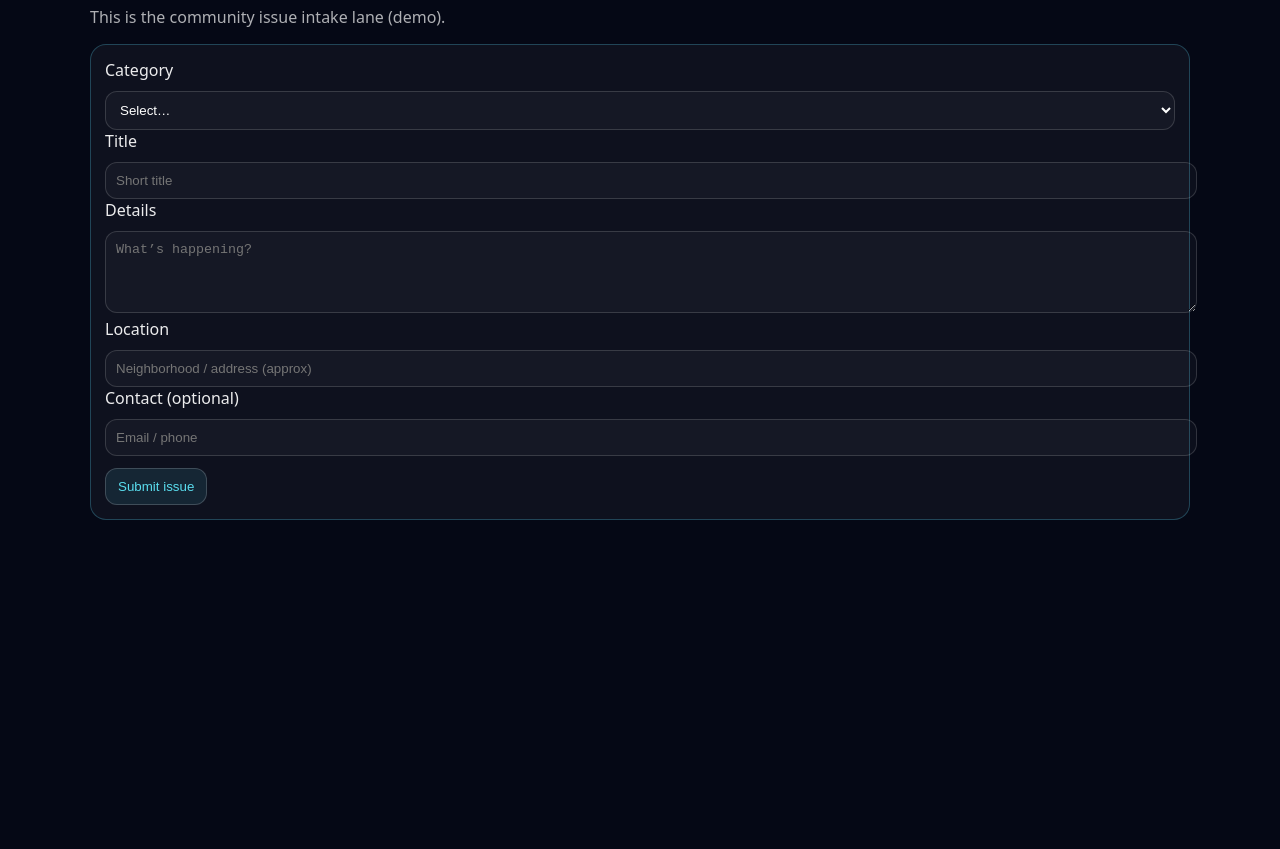
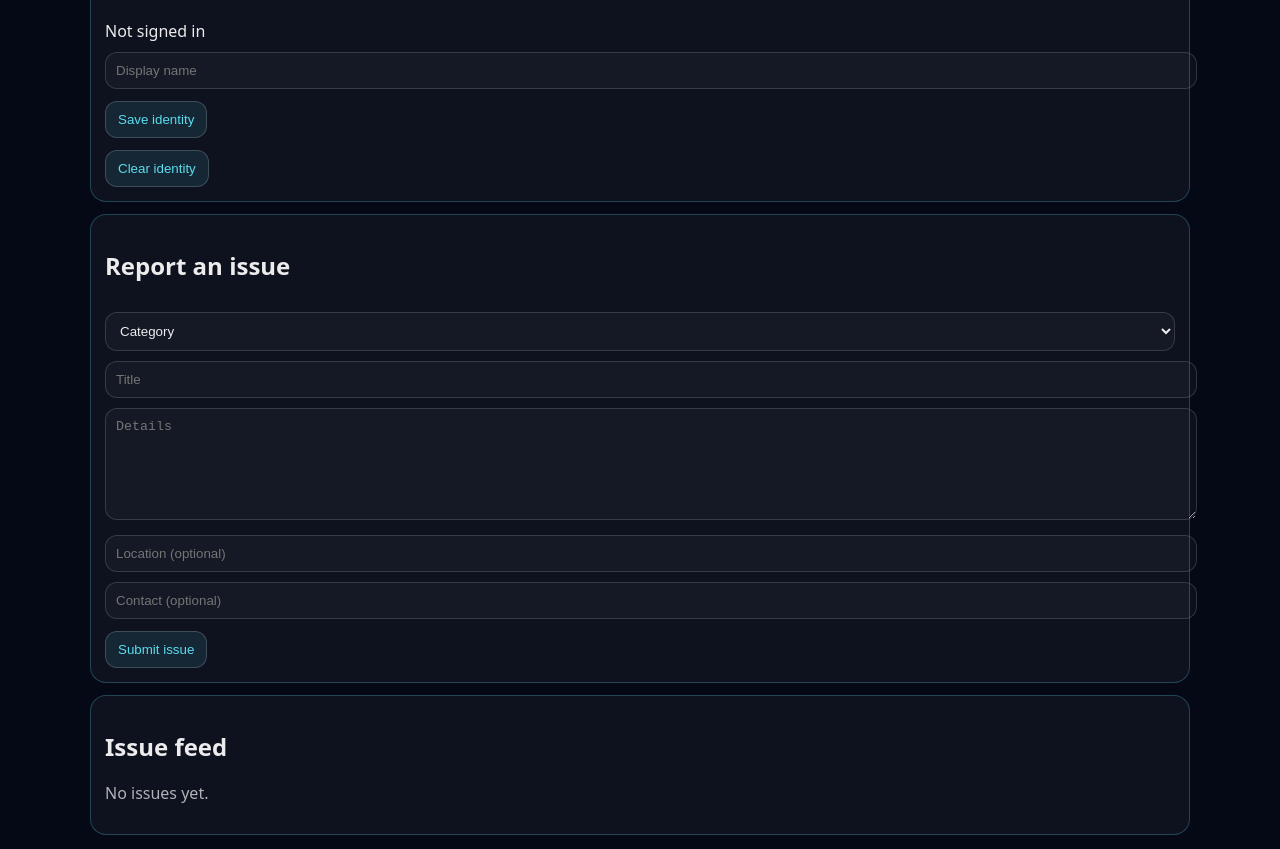
Before and after one commit to jroger86/civic-hub, a plain HTML site: page issues.html in a window 1280 px wide. Shown: the part 163-1012 px from the top of the page. Before the commit the page ends 800 px from the top, so only its background shows below. Drawn offline with Linux system fonts and the light colour scheme.

Commit message:
Update issues.html

```diff
--- a/issues.html
+++ b/issues.html
@@ -12,10 +12,12 @@
     nav a{padding:8px 10px;border:1px solid rgba(255,255,255,.10);border-radius:999px;color:rgba(255,255,255,.68)}
     nav a:hover{border-color:#5addee;color:#5addee}
     .wrap{max-width:1100px;margin:0 auto;padding:14px}
-    .card{border:1px solid rgba(90,221,255,.25);background:rgba(255,255,255,.04);border-radius:16px;padding:14px}
-    input,textarea,select{width:100%;margin-top:10px;border-radius:12px;padding:10px;border:1px solid rgba(255,255,255,.15);background:rgba(255,255,255,.03);color:white}
-    select option{color:#070d1f;background:#fff}
-    button{margin-top:12px;padding:10px 12px;border-radius:12px;border:1px solid rgba(255,255,255,.18);background:rgba(90,221,255,.10);color:#5addee}
+    .card{border:1px solid rgba(90,221,255,.25);background:rgba(255,255,255,.04);border-radius:16px;padding:14px;margin-top:12px}
+    input,textarea,select{width:100%;margin-top:10px;border-radius:12px;padding:10px;border:1px solid rgba(255,255,255,.15);background:rgba(255,255,255,.03);color:rgba(255,255,255,.92)}
+    textarea{min-height:90px}
+    button{margin-top:12px;padding:10px 12px;border-radius:12px;border:1px solid rgba(255,255,255,.18);background:rgba(90,221,255,.10);color:#5addee;cursor:pointer}
+    .badge{display:inline-block;padding:2px 8px;border-radius:999px;border:1px solid rgba(255,255,255,.2);font-size:12px;color:rgba(255,255,255,.68)}
+    .hr{height:1px;background:rgba(255,255,255,.1);margin:12px 0}
   </style>
 </head>
 <body>
@@ -35,30 +37,149 @@
     </header>
 
     <main>
-      <h1>Report an Issue</h1>
-      <p style="color:rgba(255,255,255,.68)">This is the community issue intake lane (demo).</p>
+      <section class="card">
+        <h2>Identity</h2>
+        <div id="profileStatus">Loading...</div>
+        <form id="profileForm">
+          <input id="displayName" name="displayName" placeholder="Display name" autocomplete="name" required>
+          <button type="submit">Save identity</button>
+        </form>
+        <button id="clearProfile" type="button">Clear identity</button>
+      </section>
 
       <section class="card">
-        <label>Category</label>
-        <select>
-          <option value="">Select…</option>
-          <option>Safety</option>
-          <option>Infrastructure</option>
-          <option>Health</option>
-          <option>Environment</option>
-          <option>Other</option>
-        </select>
-        <label>Title</label>
-        <input type="text" placeholder="Short title" />
-        <label>Details</label>
-        <textarea rows="4" placeholder="What’s happening?" ></textarea>
-        <label>Location</label>
-        <input type="text" placeholder="Neighborhood / address (approx)" />
-        <label>Contact (optional)</label>
-        <input type="text" placeholder="Email / phone" />
-        <button type="button" onclick="alert('Prototype: issue submitted (local-only demo).')">Submit issue</button>
+        <h2>Report an issue</h2>
+        <form id="issueForm">
+          <select name="category" required>
+            <option value="">Category</option>
+            <option>Safety</option>
+            <option>Housing</option>
+            <option>Transportation</option>
+            <option>Public Services</option>
+            <option>Environment</option>
+            <option>Other</option>
+          </select>
+          <input name="title" placeholder="Title" required>
+          <textarea name="details" placeholder="Details"></textarea>
+          <input name="location" placeholder="Location (optional)">
+          <input name="contact" placeholder="Contact (optional)">
+          <button type="submit">Submit issue</button>
+        </form>
+      </section>
+
+      <section class="card">
+        <h2>Issue feed</h2>
+        <div id="issuesList"></div>
       </section>
     </main>
   </div>
+
+  <script src="app.js"></script>
+  <script>
+    const profileStatus = document.getElementById('profileStatus');
+    const displayName = document.getElementById('displayName');
+
+    function renderProfile() {
+      const p = civicHub.profile.getProfile();
+      profileStatus.textContent = p ? `Signed in as ${p.displayName}` : 'Not signed in';
+      displayName.value = p?.displayName || '';
+    }
+
+    document.getElementById('profileForm').addEventListener('submit', (e) => {
+      e.preventDefault();
+      const name = displayName.value.trim();
+      if (!name) return;
+      civicHub.profile.saveProfile({ displayName: name });
+      renderProfile();
+      renderIssues();
+    });
+
+    document.getElementById('clearProfile').addEventListener('click', () => {
+      civicHub.profile.clearProfile();
+      renderProfile();
+      renderIssues();
+    });
+
+    function renderIssues() {
+      const list = document.getElementById('issuesList');
+      const items = civicHub.issues.list();
+      list.innerHTML = '';
+
+      if (!items.length) {
+        list.innerHTML = '<p style="color: rgba(255,255,255,.68)">No issues yet.</p>';
+        return;
+      }
+
+      const profile = civicHub.profile.getProfile();
+      for (const item of items) {
+        const notes = (item.notes || []).map((n) => `
+          <div style="margin-top:8px">
+            <span class="badge">${n.by || 'Anon'}</span>
+            <span style="color: rgba(255,255,255,.68)">${civicHub.fmtTime(n.createdAt)}</span>
+            <div style="margin-top:4px">${n.text || ''}</div>
+          </div>
+        `).join('');
+
+        const actions = profile
+          ? `<button data-action="note" data-id="${item.id}">Add note</button>`
+          : '<p style="color: rgba(255,255,255,.68)">Save an identity to add notes.</p>';
+
+        list.innerHTML += `
+          <div class="card">
+            <div style="display:flex;justify-content:space-between;gap:10px;flex-wrap:wrap">
+              <strong>${item.title}</strong>
+              <span class="badge">${item.category || 'General'}</span>
+            </div>
+            <div style="color: rgba(255,255,255,.68);margin-top:6px">${item.details || ''}</div>
+            <div class="hr"></div>
+            <div style="font-size:12px;color: rgba(255,255,255,.68)">
+              Reported by ${item.createdBy || 'Anonymous'} • ${civicHub.fmtTime(item.createdAt)} • Status: ${item.status}
+            </div>
+            ${notes}
+            <div style="margin-top:10px">${actions}</div>
+          </div>
+        `;
+      }
+    }
+
+    document.getElementById('issueForm').addEventListener('submit', (e) => {
+      e.preventDefault();
+      const f = e.target;
+      const profile = civicHub.profile.getProfile();
+
+      civicHub.issues.add({
+        category: f.category.value,
+        title: f.title.value.trim(),
+        details: f.details.value.trim(),
+        location: f.location.value.trim(),
+        contact: f.contact.value.trim(),
+        createdBy: profile?.displayName || 'Anonymous',
+      });
+
+      f.reset();
+      renderIssues();
+    });
+
+    document.getElementById('issuesList').addEventListener('click', (e) => {
+      const btn = e.target.closest('button[data-action]');
+      if (!btn) return;
+
+      if (btn.dataset.action === 'note') {
+        const profile = civicHub.profile.getProfile();
+        if (!profile) {
+          alert('Save an identity first.');
+          return;
+        }
+
+        const text = prompt('Add a note/update:');
+        if (!text) return;
+        civicHub.issues.addNote(btn.dataset.id, { text: text.trim(), by: profile.displayName });
+        renderIssues();
+      }
+    });
+
+    renderProfile();
+    renderIssues();
+  </script>
 </body>
 </html>
```
